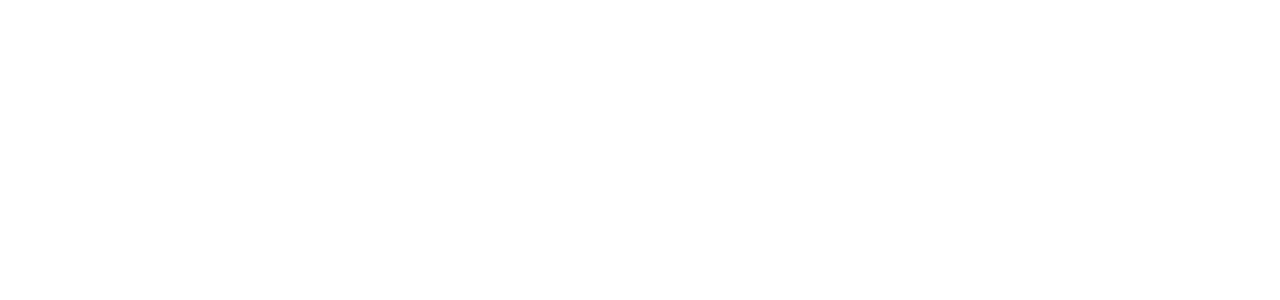
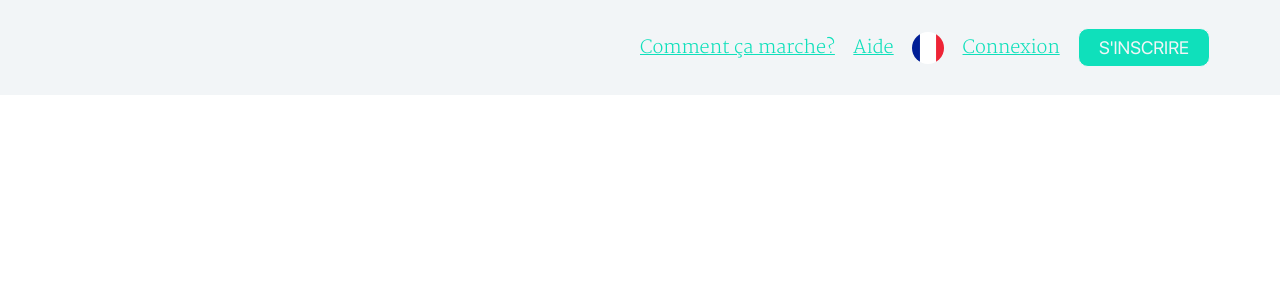
Before and after one commit to FirstRound/Flux, a PHP site: page / in a window 1280 px wide. Before the commit the part shown is empty. Shown: the top 300 px of the page. Run offline with PHP 8.4, Linux system fonts and the light colour scheme; style sheets or scripts are compiled from the project's sources.

Commit message:
flux-start

```diff
--- a/css/styleL.css
+++ b/css/styleL.css
@@ -1,3 +1,50 @@
-
+@font-face {
+  font-family: "merriweather-bold";
+  src: url("../fonts/merriweather-bold.ttf"); }
+@font-face {
+  font-family: "merriweather-bold-italic";
+  src: url("../fonts/merriweather-bold-italic.ttf"); }
+@font-face {
+  font-family: "merriweather-light";
+  src: url("../fonts/merriweather-light.ttf"); }
+@font-face {
+  font-family: "Roboto-Regular";
+  src: url("../fonts/Roboto-Regular.ttf"); }
+@font-face {
+  font-family: "SF-UI-Display-Regular";
+  src: url("../fonts/SF-UI-Display-Regular.ttf"); }
+.flux-logo-top {
+  width: 100%;
+  background-color: #f2f5f7; }
+  .flux-logo-top .wrapper-logo {
+    display: flex; }
+    .flux-logo-top .wrapper-logo .wrapper-logo-img {
+      width: 50%; }
+    .flux-logo-top .wrapper-logo .wrapper-naw-top {
+      display: flex;
+      justify-content: space-between;
+      align-items: center;
+      width: 50%; }
+      .flux-logo-top .wrapper-logo .wrapper-naw-top .leng {
+        width: 32px;
+        height: 32px;
+        background-position: center;
+        background-size: cover;
+        border-radius: 50%; }
+      .flux-logo-top .wrapper-logo .wrapper-naw-top p {
+        font-family: "merriweather-light";
+        font-size: 18px;
+        color: #0fe0bb;
+        text-decoration: underline; }
+      .flux-logo-top .wrapper-logo .wrapper-naw-top .wrapper-a {
+        font-size: 18px;
+        border: solid 1px #f2f5f7;
+        background-color: #0fe0bb;
+        font-family: "SF-UI-Display-Regular";
+        text-transform: uppercase;
+        color: #f2f5f7;
+        padding: 5px 20px;
+        border-radius: 10px;
+        margin: 28px 0; }
 
 /*# sourceMappingURL=styleL.css.map */
--- a/css/styleL.scss
+++ b/css/styleL.scss
@@ -0,0 +1,65 @@
+@font-face {
+    font-family: "merriweather-bold";
+    src: url("../fonts/merriweather-bold.ttf");
+}
+@font-face {
+    font-family: "merriweather-bold-italic";
+    src: url("../fonts/merriweather-bold-italic.ttf");
+}
+@font-face {
+    font-family: "merriweather-light";
+    src: url("../fonts/merriweather-light.ttf");
+}
+@font-face {
+    font-family: "Roboto-Regular";
+    src: url("../fonts/Roboto-Regular.ttf");
+}
+@font-face {
+    font-family: "SF-UI-Display-Regular";
+    src: url("../fonts/SF-UI-Display-Regular.ttf");
+}
+
+.flux-logo-top{
+    width: 100%;
+    background-color: #f2f5f7;
+    .wrapper-logo{
+        display: flex;
+        .wrapper-logo-img{
+            width: 50%;
+        }
+        .wrapper-naw-top{
+            display: flex;
+            justify-content:space-between;
+            align-items: center;
+            width: 50%;
+
+            .leng{
+            width: 32px;
+            height: 32px;
+            background-position: center;
+            background-size: cover;
+            border-radius: 50%;
+            }
+
+                p{
+                    font-family: "merriweather-light";
+                    font-size: 18px;
+                    color: #0fe0bb;
+                    text-decoration: underline;
+                }
+
+            .wrapper-a{
+                font-size: 18px;
+                border: solid 1px #f2f5f7;
+                background-color: #0fe0bb;
+                font-family: "SF-UI-Display-Regular";
+                text-transform: uppercase;
+                color: #f2f5f7;
+                padding: 5px 20px;
+                border-radius: 10px;
+                margin: 28px 0;
+            }
+        }
+
+    }
+}
--- a/index.html
+++ b/index.html
@@ -17,11 +17,31 @@
 
 
 
+<!-- &&&&&&&&&&&&&&&&&&&&&&&&&&&&&&&&&&&&&&&&&&&&&&&&&&&&&&&&&&&&&&&&&&&&&&&&&&&&&&&&&&&& -->
 
 
 
-
-
+<section class="flux-logo-top">
+    <div class="container">
+        <div class="row">
+            <div class="col-md-12">
+                <div class="wrapper-logo">
+                    <div class="wrapper-logo-img">
+                        <div class="logo-img">
+                    </div>
+                    </div>
+                    <div class="wrapper-naw-top">
+                        <a href=""><p>Comment ça marche?</p></a>
+                        <a href=""><p>Aide</p></a>
+                        <div class="leng" style="background-image: url(img/f.png);"></div>
+                        <a href=""><p>Connexion</p></a>
+                        <a href="" class="wrapper-a">s'inscrire</a>
+                    </div>
+                </div>
+            </div>
+        </div>
+    </div>
+</section>
 
 
 
```
Also changed, not shown: fonts/Roboto-Regular.ttf (added), fonts/SF-UI-Display-Regular.ttf (added), fonts/merriweather-bold-italic.ttf (added), fonts/merriweather-bold.ttf (added), fonts/merriweather-light.ttf (added), img/f.png (added), 1 other file.
